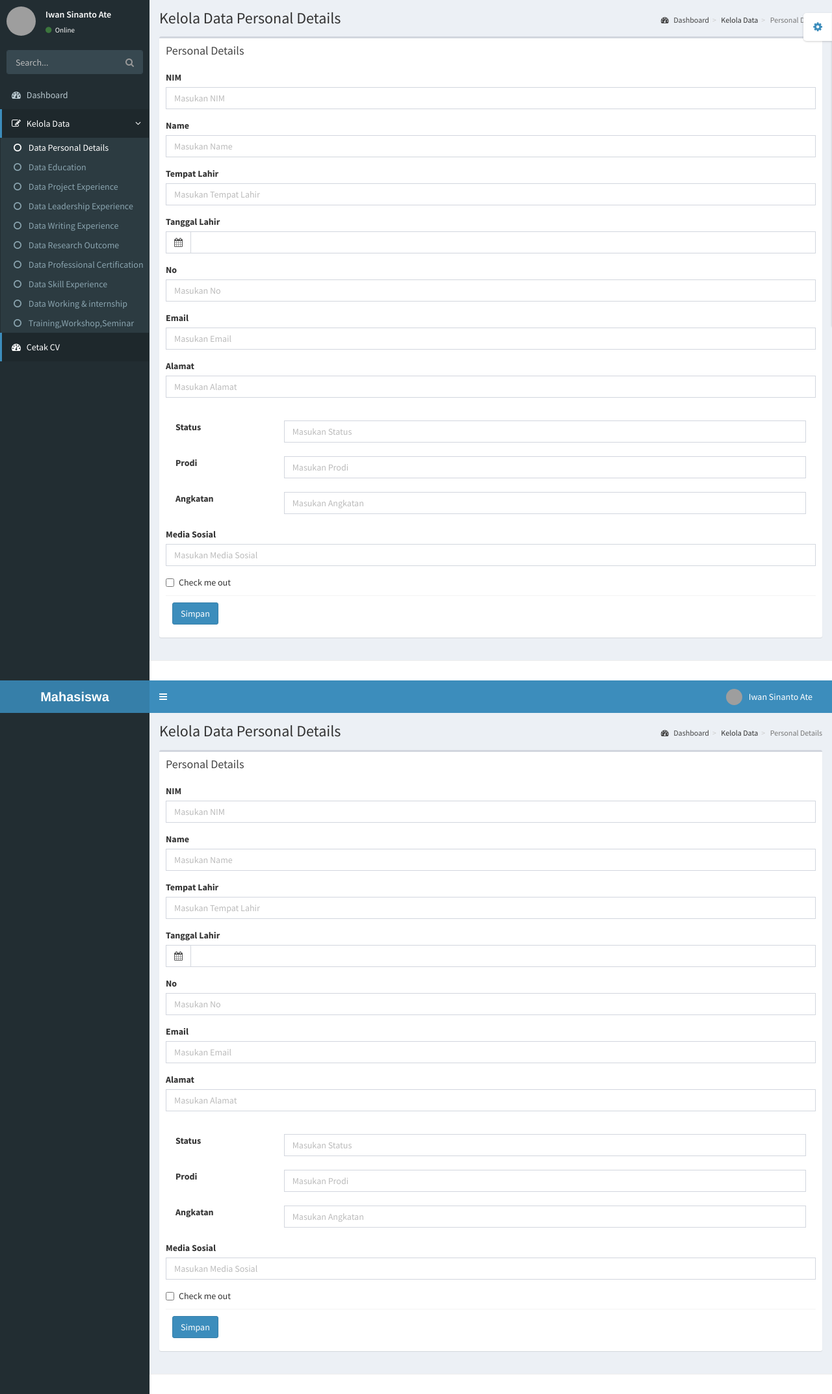
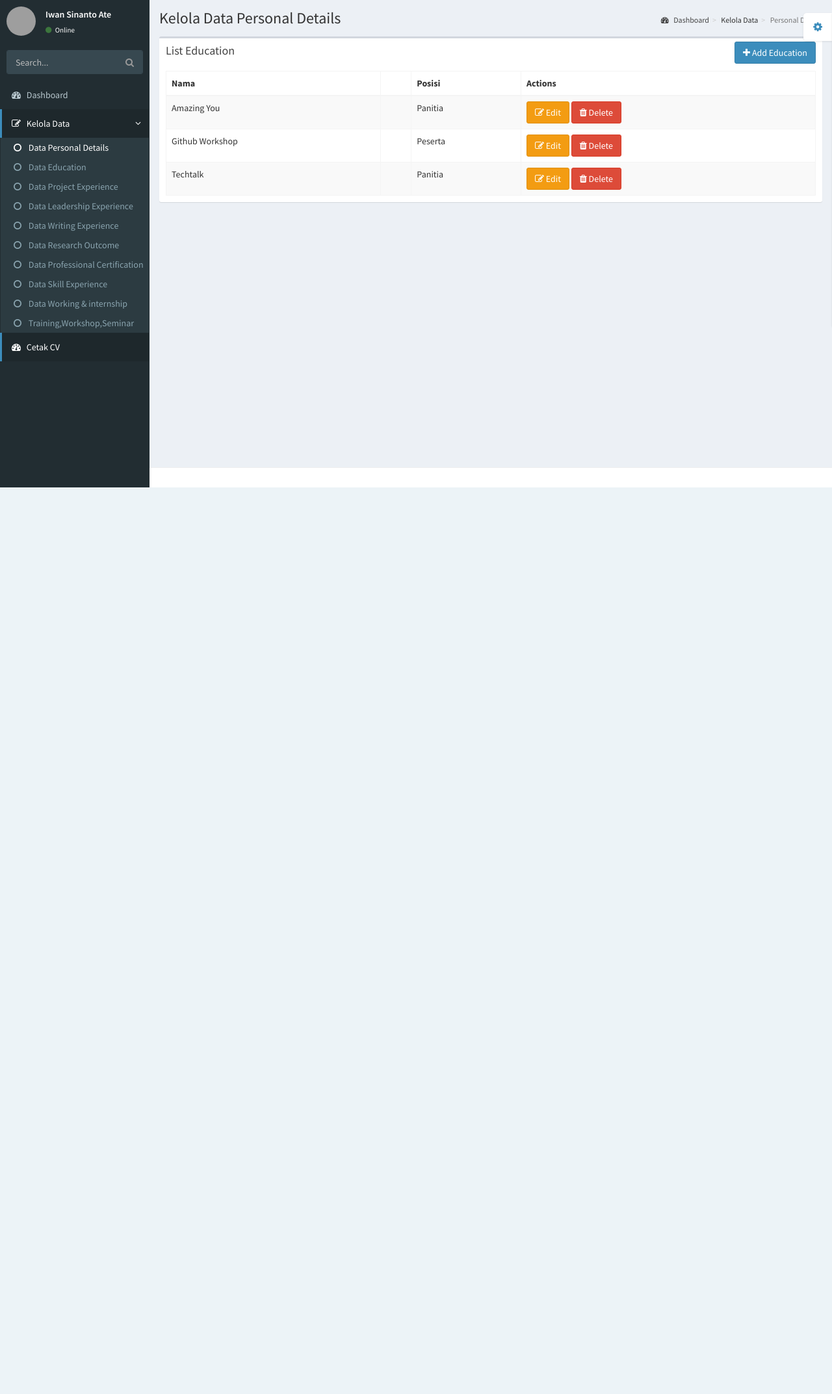
Before and after one commit to Risnawati31/Sistem-Akreditasi-Modul-Mahasiswa, a PHP site: page /pages/kelola-data/training-workshop-seminar.php in a window 1280 px wide. Shown: the part 50-2195 px from the top of the page at 65% size. After the commit the page ends 800 px from the top, so only its background shows below. Run offline with PHP 8.4, Linux system fonts and the light colour scheme; the visitor is signed in with stand-in values (Sample User, id 1); some libraries are stand-ins or nearby versions; grey boxes are pictures that could not be loaded.

Commit message:
Update training

```diff
--- a/pages/kelola-data/training-workshop-seminar.php
+++ b/pages/kelola-data/training-workshop-seminar.php
@@ -4,178 +4,138 @@
         <div class="col-xs-12">
           <div class="box">
             <div class="box-header">
-              <h3 class="box-title">Personal Details</h3>
+              <h3 class="box-title">List Education</h3>
+              <div class="pull-right box-tools">
+                <button class="btn btn-primary btn-md" data-toggle="modal" data-target="#modalAdd" title="" data-original-title="Remove"><i class="fa fa-plus"> </i> Add Education</button>
+            </div>
             </div><!-- /.box-header -->
             <div class="box-body">
-              <div class="form-group">
-                <label>NIM</label>
-                <input type="text" class="form-control" name="nim" placeholder="Masukan NIM">
-              </div>
-              <div class="form-group">
-                <label>Name</label>
-                <input type="text" class="form-control" name="name" placeholder="Masukan Name">
-              </div>
-              <div class="form-group">
-                <label>Tempat Lahir</label>
-                <input type="text" class="form-control" name="nama_jurnal" placeholder="Masukan Tempat Lahir">
-              </div>
-              <div class="form-group">
-                <label>Tanggal Lahir</label>
-                <div class="input-group date">
-                  <div class="input-group-addon">
-                    <i class="fa fa-calendar"></i>
-                  </div>
-                  <input type="text" class="form-control pull-right" id="datepicker">
-                </div>
-              </div>
-               <div class="form-group">
-                <label>No</label>
-                <input type="text" class="form-control" name="No" placeholder="Masukan No">
-              </div>
-              <div class="form-group">
-                <label>Email</label>
-                <input type="text" class="form-control" name="Email" placeholder="Masukan Email">
-              </div>
-              <div class="form-group">
-                <label>Alamat</label>
-                <input type="text" class="form-control" name="alamat" placeholder="Masukan Alamat">
-              </div>
-              <br>
-              <div class="form-group mt-5">
-                  <label for="inputEmail3" class="col-sm-2 control-label">Status</label>
+              <table class="table table-bordered table-striped">
+                <thead>
+                  <tr>
+                    <th>Nama</th>
+                    <th></th>
+                    <th>Posisi</th>
+                    <th>Actions</th>
+                  </tr>
+                </thead>
+                <tbody>
+                  <tr>
+                        <td>Amazing You</td>
+                        <td></td>
+                        <td>Panitia</td>
+                        <td>
+                            <a href="#editPersonalDetail" class="btn  btn-warning btn-md" data-toggle="modal" data-target="#modalEdit"><i class="fa fa-edit" data-toggle="tooltip" title="Edit"></i> Edit</a>
 
-                  <div class="col-sm-10">
-                  <input type="text" class="form-control" name="Status" placeholder="Masukan Status">
-                  </div>
-              </div>
-              <br>
-              <br>
-               <div class="form-group mt-5">
-                  <label for="inputEmail3" class="col-sm-2 control-label">Prodi</label>
+                            <a href="#deletePersonalDetail" class="btn  btn-danger btn-md" data-toggle="modal" data-target="#modalDelete"><i class="fa fa-trash" data-toggle="tooltip" title="Delete"></i> Delete</a>
+                        </td>
+                  </tr>
+                  <tr>
+                        <td>Github Workshop</td>
+                        <td></td>
+                        <td>Peserta</td>
+                        <td>
+                            <a href="#editPersonalDetail" class="btn  btn-warning btn-md" data-toggle="modal" data-target="#modalEdit"><i class="fa fa-edit" data-toggle="tooltip" title="Edit"></i> Edit</a>
 
-                  <div class="col-sm-10">
-                  <input type="text" class="form-control" name="Prodi" placeholder="Masukan Prodi">
-                  </div>
-              </div>
-              <br>
-              <br>
-               <div class="form-group mt-5">
-                  <label for="inputEmail3" class="col-sm-2 control-label">Angkatan</label>
+                            <a href="#deletePersonalDetail" class="btn  btn-danger btn-md" data-toggle="modal" data-target="#modalDelete"><i class="fa fa-trash" data-toggle="tooltip" title="Delete"></i> Delete</a>
+                        </td>
+                  </tr>
+                  <tr>
+                        <td>Techtalk</td>
+                        <td></td>
+                        <td>Panitia</td>
+                        <td>
+                            <a href="#editPersonalDetail" class="btn  btn-warning btn-md" data-toggle="modal" data-target="#modalEdit"><i class="fa fa-edit" data-toggle="tooltip" title="Edit"></i> Edit</a>
 
-                  <div class="col-sm-10">
-                  <input type="text" class="form-control" name="Angkatan" placeholder="Masukan Angkatan">
-                  </div>
-              </div>
-              <br>
-              <br>
-              <div class="form-group mt-5">
-                <label>Media Sosial</label>
-                <input type="text" class="form-control" name="Media Sosial" placeholder="Masukan Media Sosial">
-              </div>
-
-              <div class="checkbox">
-                <label>
-                  <input type="checkbox"> Check me out
-                </label>
-              </div>
-
-              <div class="box-footer">
-                <button type="button" class="btn btn-primary">Simpan</button>
-              </div>
+                            <a href="#deletePersonalDetail" class="btn  btn-danger btn-md" data-toggle="modal" data-target="#modalDelete"><i class="fa fa-trash" data-toggle="tooltip" title="Delete"></i> Delete</a>
+                        </td>
+                  </tr>
+                </tbody>
+              </table>
             </div><!-- /.box-body -->
           </div><!-- /.box -->
         </div><!-- /.col -->
 
-      </div><!-- /.row -->
-    </section>
-<?php include '../static/bot.php'; ?>
-<?php include '../static/top.php'; ?>
-    <section class="content">
-      <div class="row">
-        <div class="col-xs-12">
-          <div class="box">
-            <div class="box-header">
-              <h3 class="box-title">Personal Details</h3>
-            </div><!-- /.box-header -->
-            <div class="box-body">
+     <div id="modalAdd" class="modal fade" role="dialog">
+      <div class="modal-dialog">
+          <div class="modal-content">
+          <div class="modal-header">
+            <button type="button" class="close" data-dismiss="modal" aria-label="Close"><span aria-hidden="true">×</span></button>
+            <h4 class="modal-title">Add Education</h4>
+          </div>
+          <div class="modal-body">
+
              <div class="form-group">
-                <label>NIM</label>
-                <input type="text" class="form-control" name="nim" placeholder="Masukan NIM">
+                <label>Nama</label>
+                <input type="text" class="form-control" name="name" placeholder="Masukan Nama">
               </div>
+
               <div class="form-group">
-                <label>Name</label>
-                <input type="text" class="form-control" name="name" placeholder="Masukan Name">
+                <label>Tahun</label>
+                <input type="text" class="form-control" name="tahun" placeholder="Masukan Tahun">
               </div>
+
               <div class="form-group">
-                <label>Tempat Lahir</label>
-                <input type="text" class="form-control" name="nama_jurnal" placeholder="Masukan Tempat Lahir">
-              </div>
-              <div class="form-group">
-                <label>Tanggal Lahir</label>
-                <div class="input-group date">
-                  <div class="input-group-addon">
-                    <i class="fa fa-calendar"></i>
-                  </div>
-                  <input type="text" class="form-control pull-right" id="datepicker">
+                <label>Kota</label>
+                <input type="text" class="form-control" name="kota" placeholder="Masukan Kota">
               </div>
           </div>
-               <div class="form-group">
-                <label>No</label>
-                <input type="text" class="form-control" name="No" placeholder="Masukan No">
-              </div>
-              <div class="form-group">
-                <label>Email</label>
-                <input type="text" class="form-control" name="Email" placeholder="Masukan Email">
-              </div>
-              <div class="form-group">
-                <label>Alamat</label>
-                <input type="text" class="form-control" name="alamat" placeholder="Masukan Alamat">
-              </div>
-              <br>
-              <div class="form-group mt-5">
-                  <label for="inputEmail3" class="col-sm-2 control-label">Status</label>
-
-                  <div class="col-sm-10">
-                  <input type="text" class="form-control" name="Status" placeholder="Masukan Status">
+          <div class="modal-footer">
+            <button type="button" class="btn btn-default pull-left" data-dismiss="modal">Tutup</button>
+            <button type="button" class="btn btn-primary">Simpan</button>
           </div>
         </div>
-              <br>
-              <br>
-               <div class="form-group mt-5">
-                  <label for="inputEmail3" class="col-sm-2 control-label">Prodi</label>
-
-                  <div class="col-sm-10">
-                  <input type="text" class="form-control" name="Prodi" placeholder="Masukan Prodi">
       </div>
     </div>
-              <br>
-              <br>
-               <div class="form-group mt-5">
-                  <label for="inputEmail3" class="col-sm-2 control-label">Angkatan</label>
 
-                  <div class="col-sm-10">
-                  <input type="text" class="form-control" name="Angkatan" placeholder="Masukan Angkatan">
+    <div id="modalEdit" class="modal fade" role="dialog">
+      <div class="modal-dialog">
+          <div class="modal-content">
+          <div class="modal-header">
+            <button type="button" class="close" data-dismiss="modal" aria-label="Close"><span aria-hidden="true">×</span></button>
+            <h4 class="modal-title">Edit Education</h4>
+          </div>
+          <div class="modal-body">
+             <div class="form-group">
+                <label>Nama</label>
+                <input type="text" class="form-control" name="name" placeholder="Masukan Nama">
+              </div>
+
+              <div class="form-group">
+                <label>Tahun</label>
+                <input type="text" class="form-control" name="tahun" placeholder="Masukan Tahun">
+              </div>
+
+              <div class="form-group">
+                <label>Kota</label>
+                <input type="text" class="form-control" name="kota" placeholder="Masukan Kota">
               </div>
           </div>
-              <br>
-              <br>
-              <div class="form-group mt-5">
-                <label>Media Sosial</label>
-                <input type="text" class="form-control" name="Media Sosial" placeholder="Masukan Media Sosial">
+          <div class="modal-footer">
+            <button type="button" class="btn btn-default pull-left" data-dismiss="modal">Tutup</button>
+            <button type="button" class="btn btn-primary">Simpan</button>
+          </div>
+        </div>
+      </div>
     </div>
 
-              <div class="checkbox">
-                <label>
-                  <input type="checkbox"> Check me out
-                </label>
+    <div id="modalDelete" class="modal modal-danger fade" role="dialog">
+        <div class="modal-dialog">
+            <div class="modal-content">
+            <div class="modal-header">
+              <button type="button" class="close" data-dismiss="modal" aria-label="Close"><span aria-hidden="true">×</span></button>
+              <h4 class="modal-title">Delete Education</h4>
             </div>
-
-              <div class="box-footer">
-                <button type="button" class="btn btn-primary">Simpan</button>
+            <div class="modal-body">
+              <p>Apakah kamu ingin menghapus data ini?</p>
             </div>
-            </div><!-- /.box-body -->
-          </div><!-- /.box -->
-        </div><!-- /.col -->
+            <div class="modal-footer">
+              <button type="button" class="btn btn-outline pull-left" data-dismiss="modal">Tutup</button>
+              <button type="button" class="btn btn-outline">YA</button>
+            </div>
+          </div>
+        </div>
+      </div>
 
       </div><!-- /.row -->
   </section>
```
Lines whose indentation alone changed are shown as unchanged.
